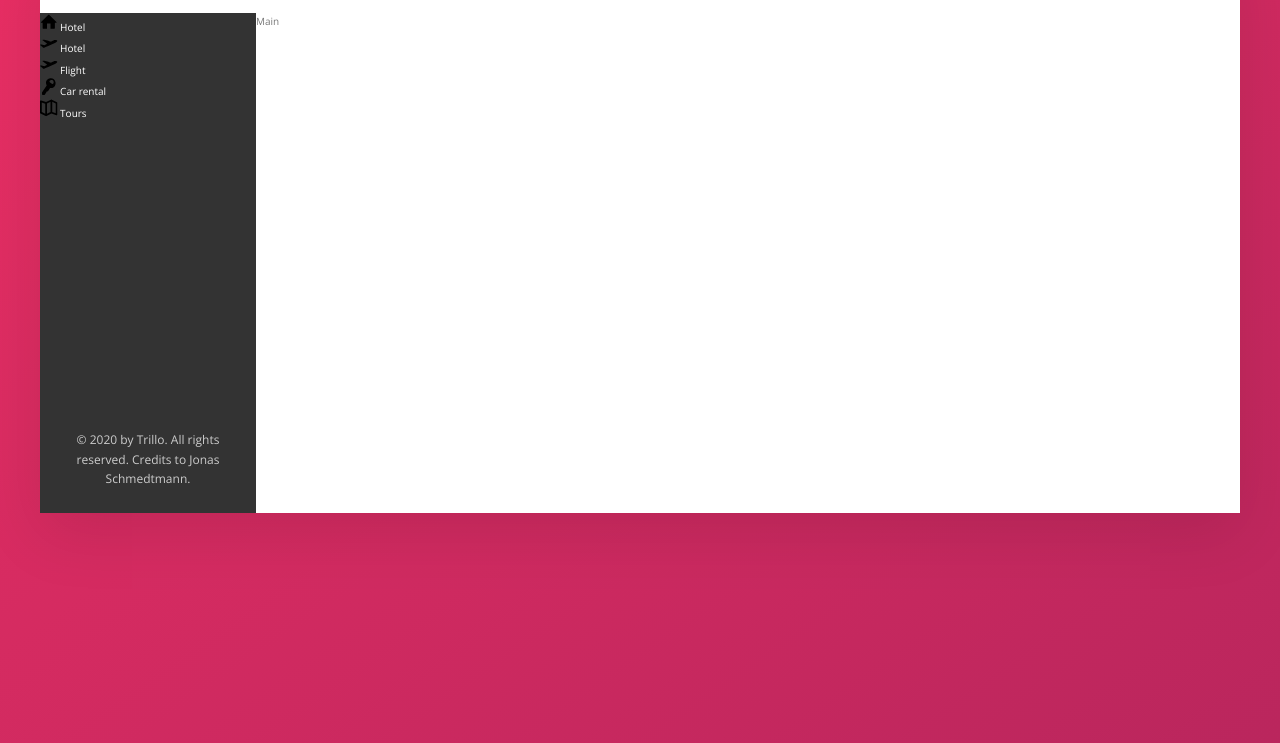
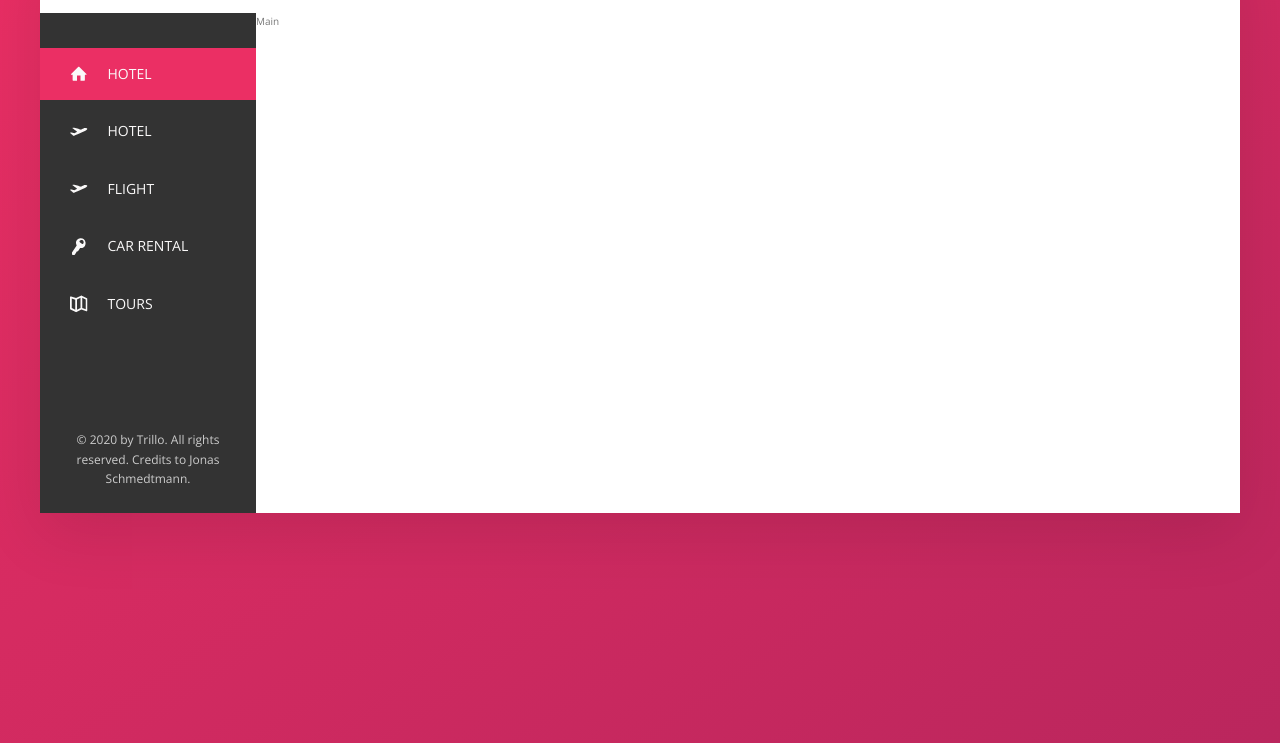
Before and after one commit to hotriluc/WebTasks, a website: page Trillo/index.html in a window 1280 px wide. Shown: the part 137-880 px from the top of the page. Drawn offline with nearby package versions, Linux system fonts and the light colour scheme.

Commit message:
Add files via upload
Completed sidebar with animation on hover

```diff
--- a/Trillo/index.html
+++ b/Trillo/index.html
@@ -53,7 +53,7 @@
                 <!-- Sidebar -->
                 <nav class="sidebar">
                     <ul class="side-nav">
-                        <li class="side-nav__item">
+                        <li class="side-nav__item side-nav__item--active">
                             <a href="#" class="side-nav__link">
                                 <svg class="side-nav__icon">
                                     <use xlink:href="img/sprite.svg#icon-home"></use>
--- a/Trillo/sass/_components.scss
+++ b/Trillo/sass/_components.scss
@@ -90,6 +90,7 @@
 
     }
 
+    //Changing all hovered directed childs of user nav
     & > *:hover {
         background-color: var(--color-grey-light-2);
     }
@@ -140,22 +141,80 @@
 
 .side-nav {
     list-style: none;
+    font-size: 1.4rem;
+    margin-top: 3.5rem;
 
     &__item {
+        position: relative;
+
+        &:not(:last-child){
+            margin-bottom: .5rem;
+        }
+
 
     }
+
+    &__item::before {
+        content: "";
+        position: absolute;
+        top: 0;
+        left: 0;
+        height: 100%;
+        width: 3px;
+        background-color: var(--color-primary);
+        transform: scaleY(0);
+
+        //Setting delay for width .2s to make sure that our transform property will be finished first
+        transition: transform .2s,
+                    width .4s cubic-bezier(1,0,0,1) .2s,
+                    background-color .1s;
+    }
+
+
+    //While hovering animation is happening
+    &__item:hover::before,
+    &__item--active::before
+    {
+        transform: scaleY(1);
+        width: 100%;
+
+    }
+
+
+    //Changing bakcground color on active state to show user that he actually clicked the button
+    &__item:active::before {
+        background-color: var(--color-primary-light);
+    }
+
 
     &__link {
         &:link,
         &:visited {
             text-decoration: none;
-            color: white;
+            color: var(--color-grey-light-1);
+            text-transform: uppercase;
+            display: block;
+            padding: 1.5rem 3rem;
+
+
+            display: flex;
+            align-items: center;
+
+            //z-index only works if position is set
+            position: relative;
+            z-index: 10;
+
         }
     }
 
+
+    //fill currentColor (if color is not set then it inherit parent's color)
+    //very useful feature
     &__icon {
         width: 1.75rem;
         height: 1.75rem;
+        fill: currentColor;
+        margin-right: 2rem;
     }
 
     &__text {
```
Also changed, not shown: Trillo/css/style.css.
